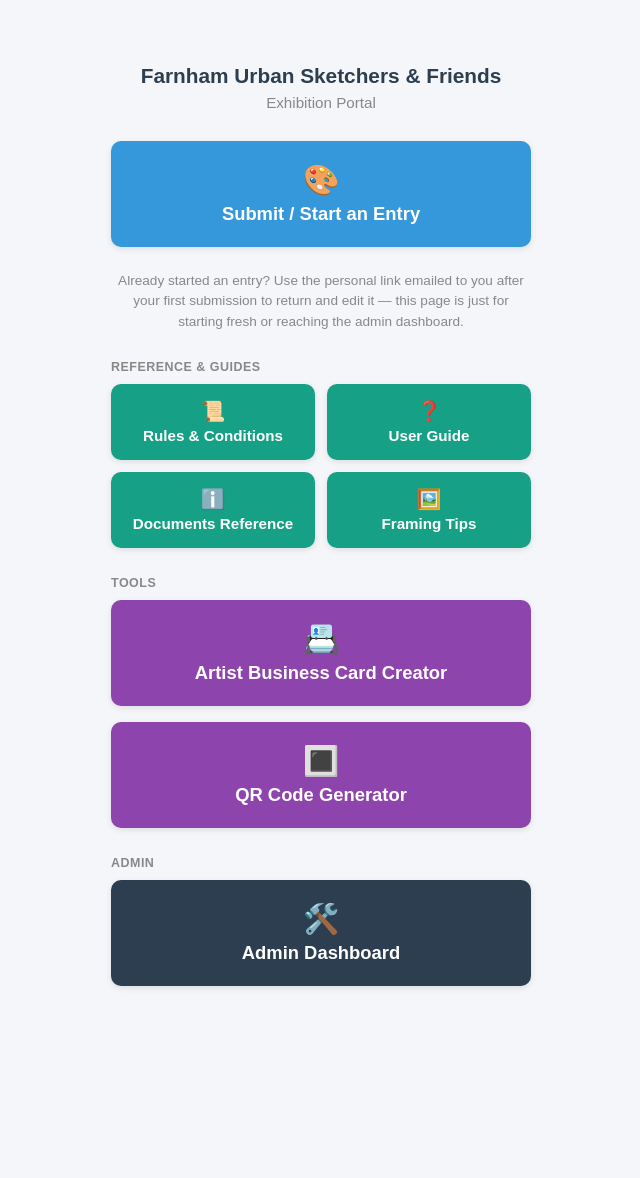
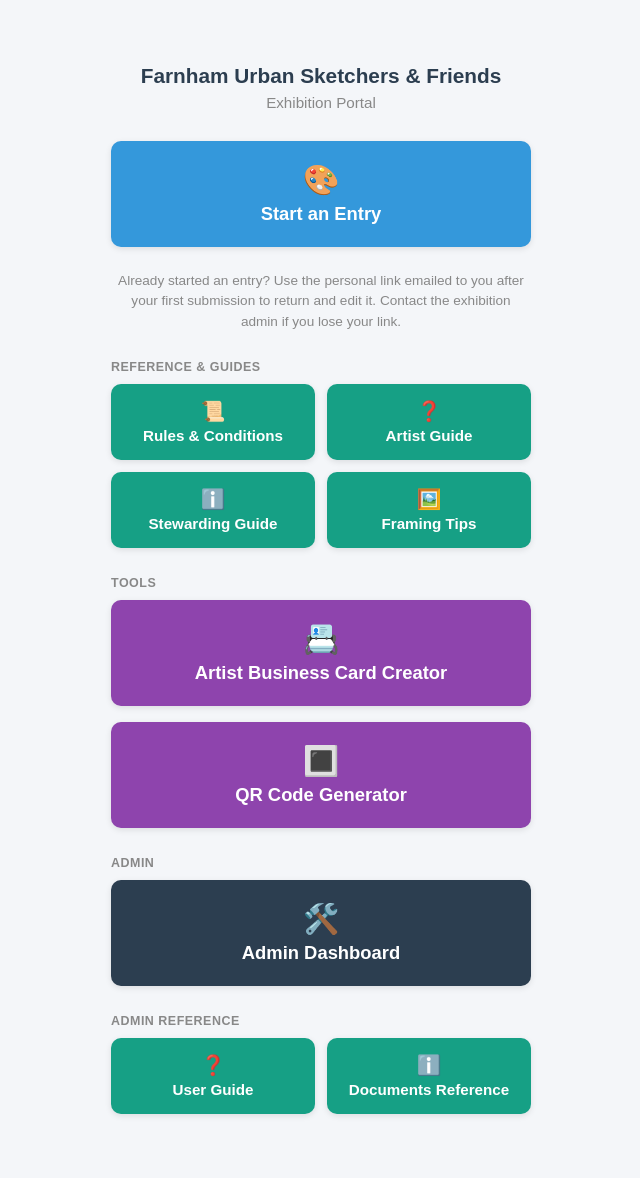
Before and after one commit to uskfarnham/exhibition-portal, a Jekyll site: the page index.html, which Jekyll copies as it is, in a window 1280 px wide. Shown: the whole page, without its empty margins (319-959 px from the left). Built offline with Jekyll 4.4.1, drawn with Linux system fonts in a browser that asks for light colours; before the commit the page ends 1050 px from its top, so only the background shows below that.

Commit message:
add user focused guides

```diff
--- a/index.html
+++ b/index.html
@@ -12,20 +12,20 @@
     <div class="subtitle">Exhibition Portal</div>
 
     <a class="gateway-btn btn-artist" href="https://script.google.com/macros/s/AKfycbyztaNJ308WkL6jSx8-slbSje2i9Imb61RdU5rvfSVbrYobyAFL-f1xdfwP4n0OCshH4Q/exec?view=entry" target="_blank" rel="noopener">
-      <span class="icon">🎨</span>Submit / Start an Entry
+      <span class="icon">🎨</span>Start an Entry
     </a>
-    <p class="returning-note">Already started an entry? Use the personal link emailed to you after your first submission to return and edit it — this page is just for starting fresh or reaching the admin dashboard.</p>
+    <p class="returning-note">Already started an entry? Use the personal link emailed to you after your first submission to return and edit it. Contact the exhibition admin if you lose your link.</p>
 
     <div class="section-label">Reference &amp; Guides</div>
     <div class="btn-grid">
       <a href="rules.html" class="gateway-btn btn-docs" target="_blank" rel="noopener">
         <span class="icon">📜</span>Rules &amp; Conditions
       </a>
-      <a href="user-guide.html" class="gateway-btn btn-docs" target="_blank" rel="noopener">
-        <span class="icon">❓</span>User Guide
+      <a href="artist-guide.html" class="gateway-btn btn-docs" target="_blank" rel="noopener">
+        <span class="icon">❓</span>Artist Guide
       </a>
-      <a href="system_documents_reference.html" class="gateway-btn btn-docs" target="_blank" rel="noopener">
-        <span class="icon">ℹ️</span>Documents Reference
+      <a href="stewarding-guide.html" class="gateway-btn btn-docs" target="_blank" rel="noopener">
+        <span class="icon">ℹ️</span>Stewarding Guide
       </a>
       <a href="framing.html" class="gateway-btn btn-docs" target="_blank" rel="noopener">
         <span class="icon">🖼️</span>Framing Tips
@@ -45,6 +45,16 @@
     <a class="gateway-btn btn-admin" href="https://script.google.com/macros/s/AKfycbw9HEL432IIydszvZtiWe8ycWWfGPnBE0J6Jxkw1SEAEQN2yY8NEezK3x5cqXQfdK_O5w/exec?admin=true" target="_blank" rel="noopener">
       <span class="icon">🛠️</span>Admin Dashboard
     </a>
+
+  <div class="section-label">Admin Reference</div>
+    <div class="btn-grid">
+      <a href="user-guide.html" class="gateway-btn btn-docs" target="_blank" rel="noopener">
+        <span class="icon">❓</span>User Guide
+      </a>
+      <a href="system_documents_reference.html" class="gateway-btn btn-docs" target="_blank" rel="noopener">
+        <span class="icon">ℹ️</span>Documents Reference
+      </a>
+    </div>
   </div>
 </body>
 </html>
```
Also changed, not shown: artist-guide.md (added, +93 -0 lines), framing.md (+2 -2 lines), stewarding-guide.md (added, +81 -0 lines).
